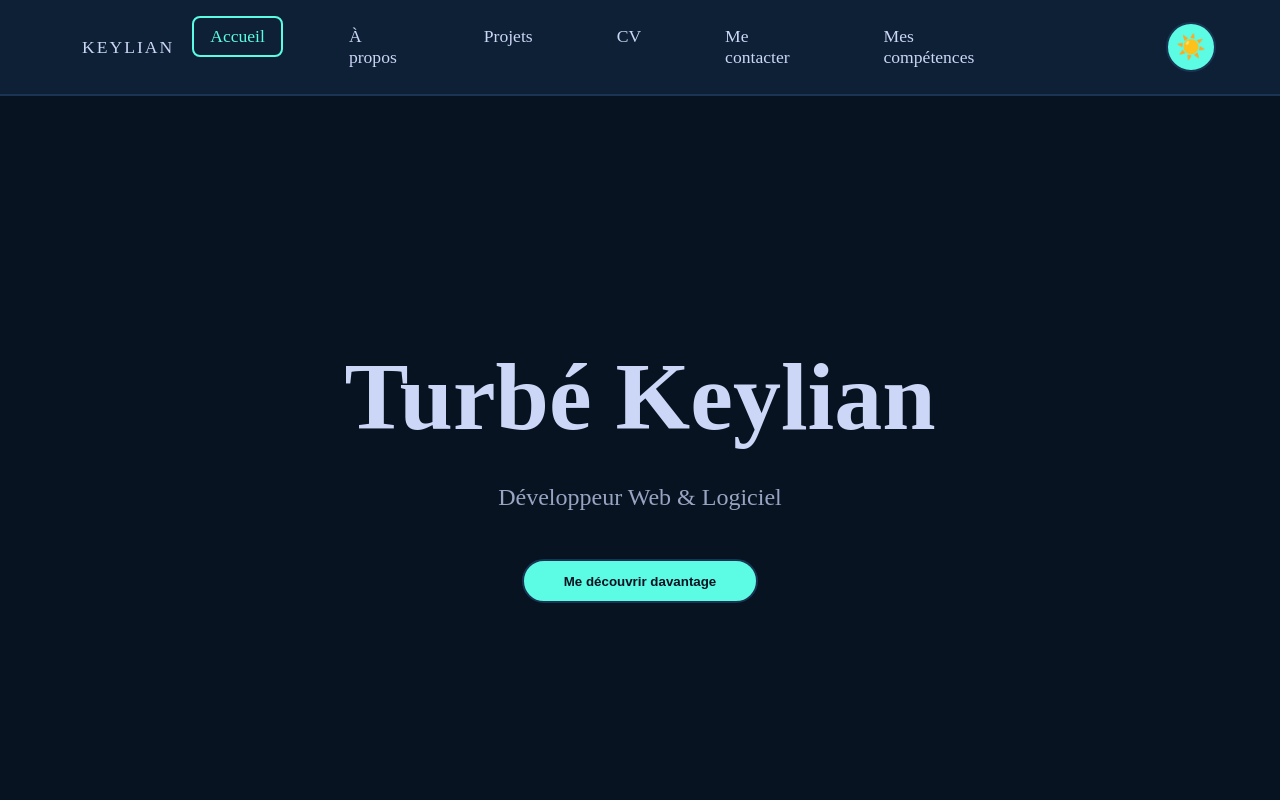
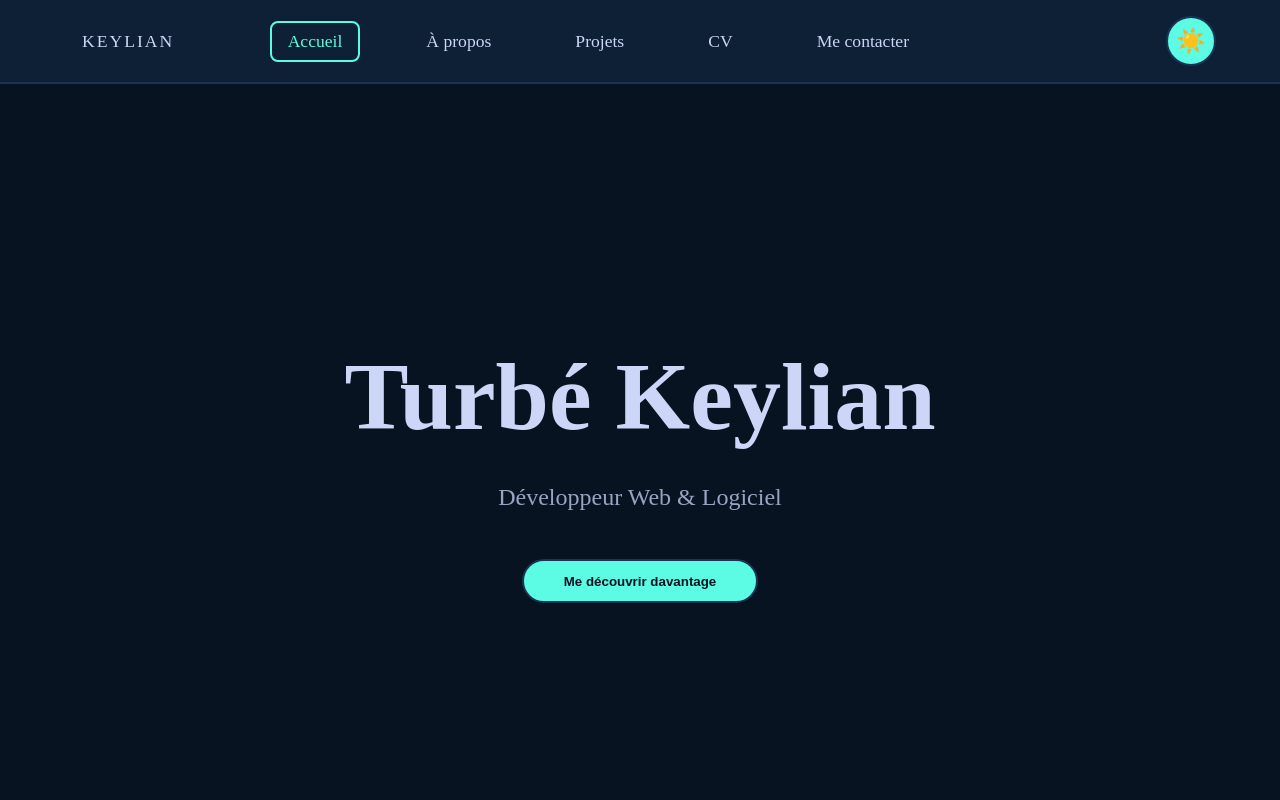
Before and after one commit to keylian15/portfolio, a Vue app: page / in a window 1280 px wide. Shown: the top 800 px of the page. Built offline with nearby package versions, Linux system fonts and the light colour scheme; some icons are missing.

Commit message:
delete(navbar) compétences

```diff
--- a/src/components/NavbarComponents.vue
+++ b/src/components/NavbarComponents.vue
@@ -34,11 +34,6 @@
                 <li>
                     <router-link to="/contact" class="nav-link" active-class="active" @click="closeMenu">
                         Me contacter
-                    </router-link>
-                </li>
-                <li>
-                    <router-link to="/competences" class="nav-link" active-class="active" @click="closeMenu">
-                        Mes compétences
                     </router-link>
                 </li>
             </ul>
@@ -99,11 +94,6 @@
                     <li>
                         <router-link to="/contact" class="nav-link" active-class="active" @click="closeMenu">
                             Me contacter
-                        </router-link>
-                    </li>
-                    <li>
-                        <router-link to="/competences" class="nav-link" active-class="active" @click="closeMenu">
-                            Mes compétences
                         </router-link>
                     </li>
                 </ul>
```
